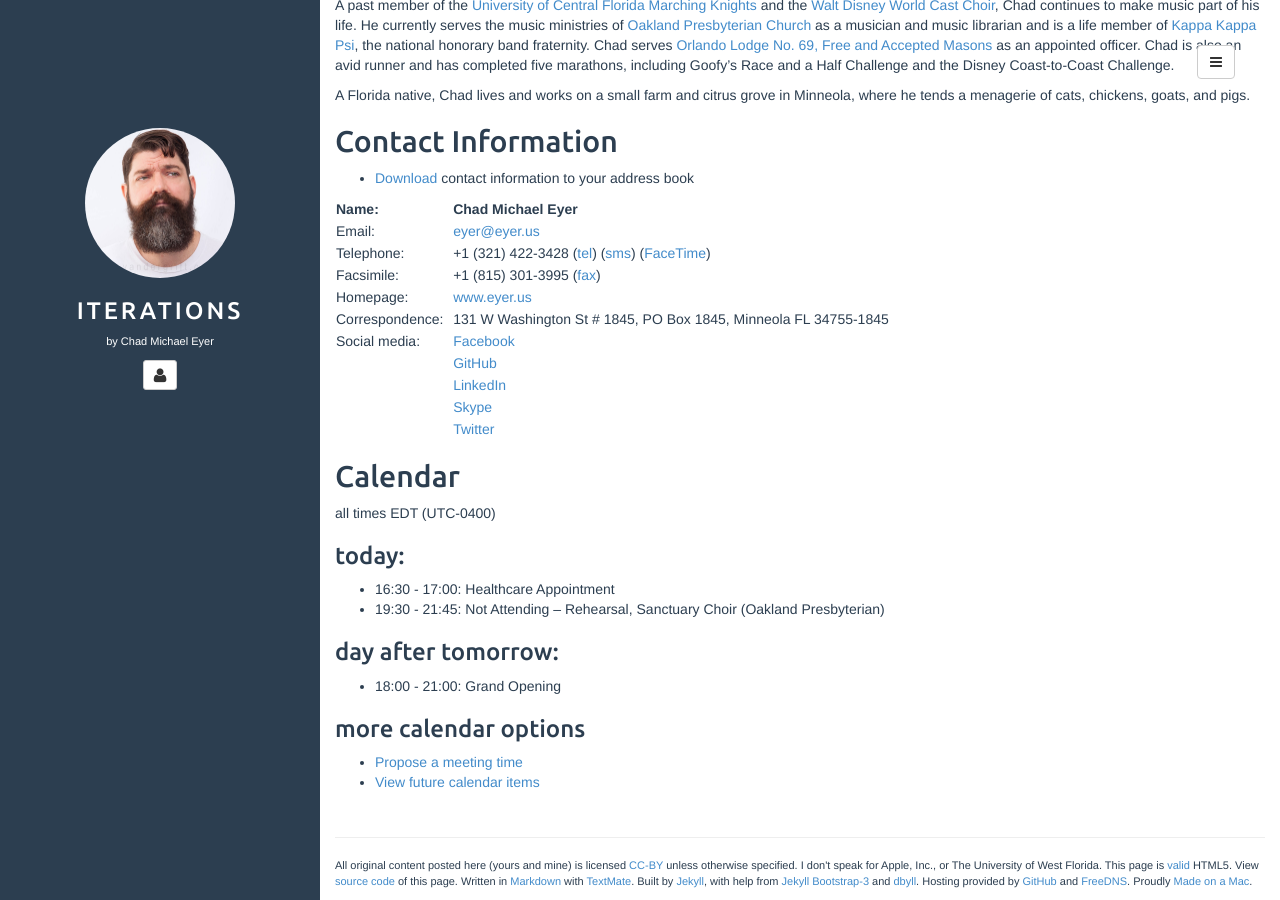
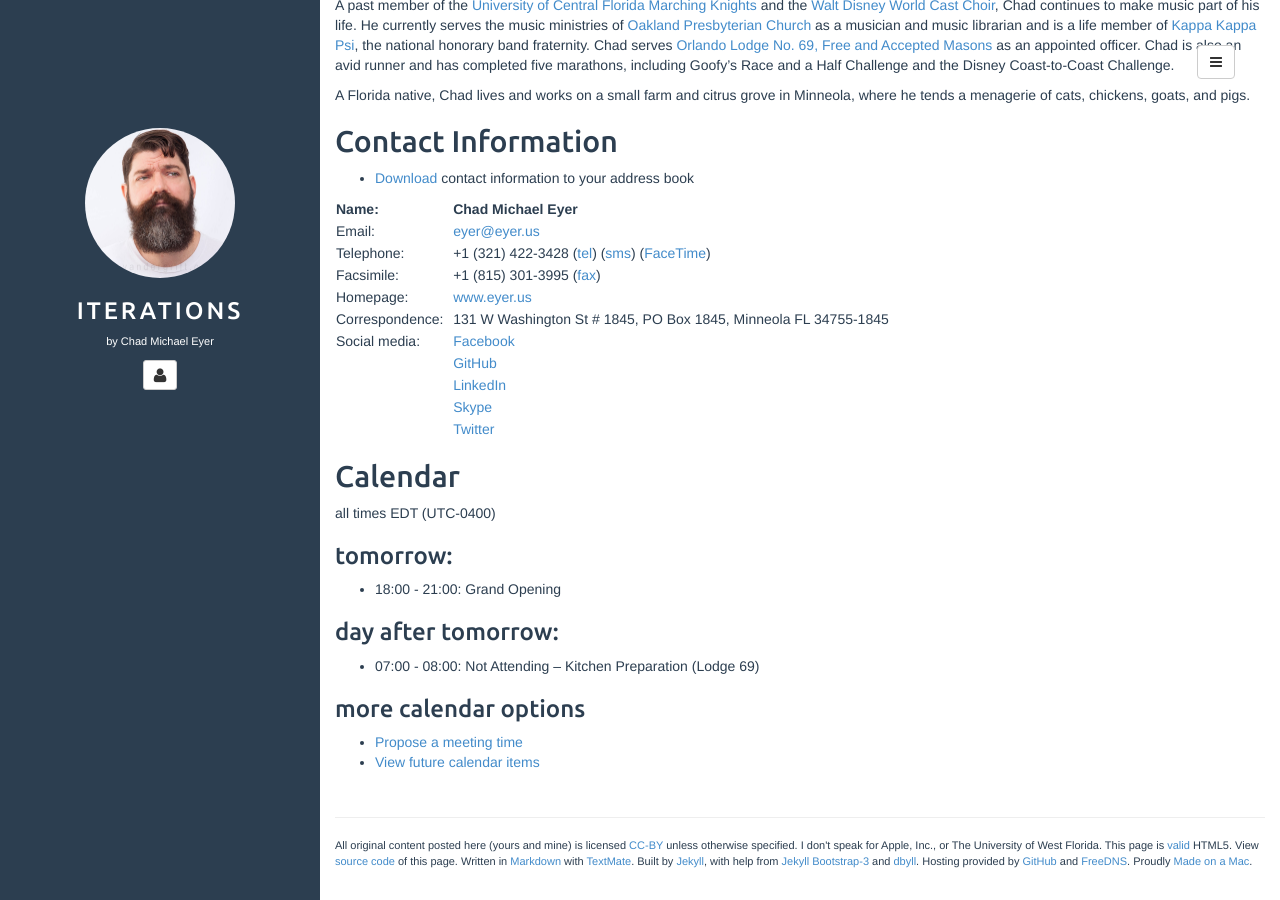
Before and after one commit to chadmichaeleyer/chadmichaeleyer.github.io, a Jekyll site: the page built from about.md, in a window 1280 px wide and 900 px high, scrolled down 974 px. Built offline with Jekyll 4.4.1, drawn with Linux system fonts in a browser that asks for light colours.

Commit message:
calendar update

```diff
--- a/calendar.markdown
+++ b/calendar.markdown
@@ -1,10 +1,9 @@
 all times EDT (UTC-0400)
 
-### today:
+### tomorrow:
 
-* 16:30 - 17:00: Healthcare Appointment
-* 19:30 - 21:45: Not Attending – Rehearsal, Sanctuary Choir (Oakland Presbyterian)
+* 18:00 - 21:00: Grand Opening
 
 ### day after tomorrow:
 
-* 18:00 - 21:00: Grand Opening
+* 07:00 - 08:00: Not Attending – Kitchen Preparation (Lodge 69)
```
Also changed, not shown: calendar-year.markdown (+4 -5 lines).
